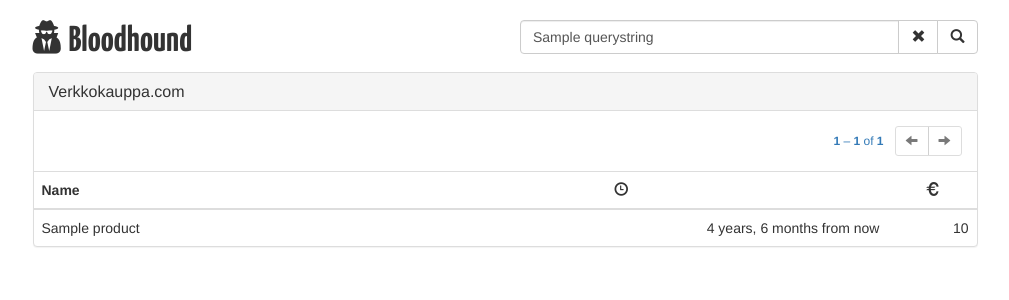
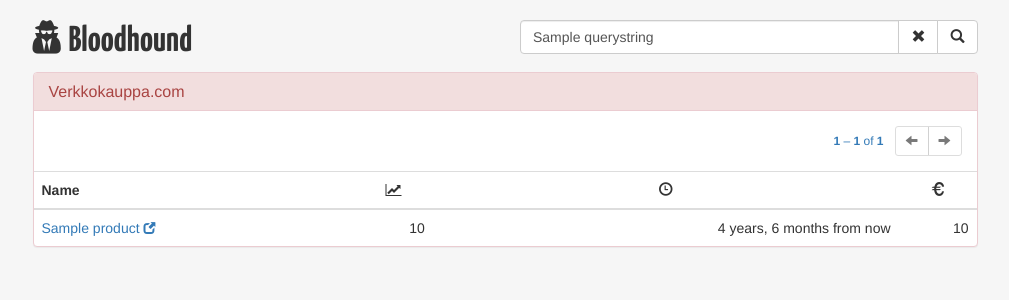
Before and after one commit to vitorfs/bloodhound, a Django app: template bloodhound/core/templates/core/home.html in a window 1280 px wide. Shown: the top 300 px of the page, without its empty margins (135-1144 px from the left). Run offline with Django 3.2, Linux system fonts and the light colour scheme; the template is opened without the code that fills it: most values are stand-ins (such as "Sample title", 1, 10 or a date in 2020); some libraries are stand-ins or nearby versions.

Commit message:
Update interface

```diff
--- a/bloodhound/core/templates/core/home.html
+++ b/bloodhound/core/templates/core/home.html
@@ -3,7 +3,7 @@
 {% load humanize %}
 
 {% block content %}
-  <div class="panel panel-default">
+  <div class="panel panel-danger">
     <div class="panel-heading">
       <h3 class="panel-title">Verkkokauppa.com</h3>
     </div>
@@ -40,6 +40,7 @@
       <thead>
         <tr>
           <th>Name</th>
+          <th class="text-center"><span class="fa fa-line-chart"></span></th>
           <th class="text-center"><span class="glyphicon glyphicon-time"></span></th>
           <th class="text-center"><span class="glyphicon glyphicon-euro"></span></th>
         </tr>
@@ -47,7 +48,8 @@
       <tbody>
         {% for product in object_list %}
           <tr>
-            <td>{{ product.name }}</td>
+            <td><a href="{{ product.url }}" target="_blank">{{ product.name }} <small><span class="glyphicon glyphicon-new-window"></span></small></a></td>
+            <td class="text-right">{{ product.price_changes }}</td>
             <td class="text-right" style="white-space: nowrap;">{{ product.visited_at|naturaltime }}</td>
             <td class="text-right" style="white-space: nowrap;">{{ product.get_current_price_display }}</td>
           </tr>
--- a/bloodhound/static/css/bloodhound.css
+++ b/bloodhound/static/css/bloodhound.css
@@ -1,4 +1,8 @@
 @import url(http://fonts.googleapis.com/css?family=Yanone+Kaffeesatz:700);
+
+body {
+  background-color: #f6f6f6;
+}
 
 h1 {
   font-family: 'Yanone Kaffeesatz', sans-serif;
```
